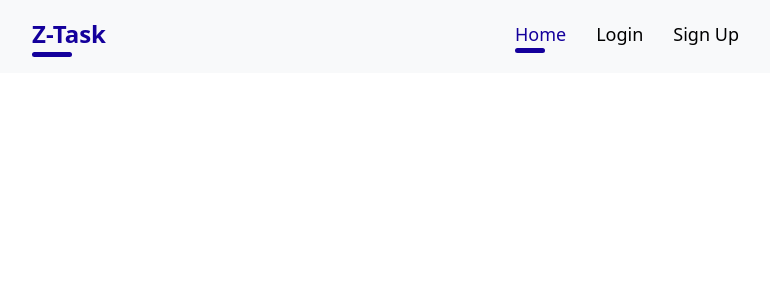
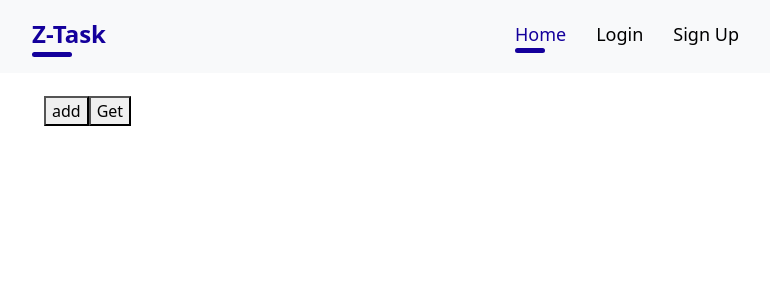
Before and after one commit to showkmahmoud/react-task-manger-toDo, a React (Create React App) app: page /home in a window 1280 px wide. Shown: the top 300 px of the page, without its empty margins (50-820 px from the left). Built offline with nearby package versions, Linux system fonts and the light colour scheme.

Commit message:
NF: add and get tasks requests

```diff
--- a/src/pages/Home/Home.tsx
+++ b/src/pages/Home/Home.tsx
@@ -1,8 +1,23 @@
 import React from 'react'
+import { onAddTask, onGetAllTasks } from '../../shared/functions/tasks'
 
 const Home = () => {
+  const addTask = () =>{
+    const task = {
+      title:'task 1',
+      status:'done'
+  }
+    onAddTask(task)
+  }
+  const getTasks = () =>{
+    onGetAllTasks()
+  }
   return (
-    <div>Home</div>
+    <div className='container mt-5 pt-5'>
+      <button onClick={addTask}>add</button>
+      <button onClick={getTasks}>Get</button>
+
+    </div>
   )
 }
 
--- a/src/shared/API/API.ts
+++ b/src/shared/API/API.ts
@@ -4,5 +4,6 @@ export const APIName = {
     checkEmail:'auth/check-email',
     register:'auth/register',
     login:'auth/login',
-    addTask:'tasks/add'
+    addTask:'tasks/add',
+    getAllTasks:'tasks/get/all',
 }
--- a/src/shared/functions/tasks.ts
+++ b/src/shared/functions/tasks.ts
@@ -3,11 +3,25 @@ import { ITask } from "../interface/Task"
 import { APIName, api } from "../API/API"
 import { LOCAL_STORAGE_TOKEN } from "../enums/localStorageToken"
 
-export const addTask = (task:ITask) =>{
-    task = {
-        title:'task 1',
-        status:'done'
-    }
-    task.Authorization = localStorage.getItem(LOCAL_STORAGE_TOKEN.userToken) ? localStorage.getItem(LOCAL_STORAGE_TOKEN.userToken) : ''
-    return axios.post(`${api}${APIName.addTask}`,task)
+const getAuthToken = () => {
+    return localStorage.getItem(LOCAL_STORAGE_TOKEN.userToken);
+  };
+export const onAddTask = (task:ITask) =>{
+    return axios.post(`${api}${APIName.addTask}`,task, {
+        headers: {
+          'Content-Type': 'application/json',
+          'Authorization': `Bearer ${ getAuthToken() }`,
+        },
+      }
+    );
 }
+
+export const onGetAllTasks = () =>{
+    return axios.get(`${api}${APIName.getAllTasks}`, {
+        headers: {
+          'Content-Type': 'application/json',
+          'Authorization': `Bearer ${ getAuthToken() }`,
+        },
+      }
+    );
+}
--- a/src/shared/interface/Task.ts
+++ b/src/shared/interface/Task.ts
@@ -3,5 +3,4 @@ export interface ITask{
     description?:string;
     title:string;
     status:string;
-    Authorization?:string | null
 }
```
